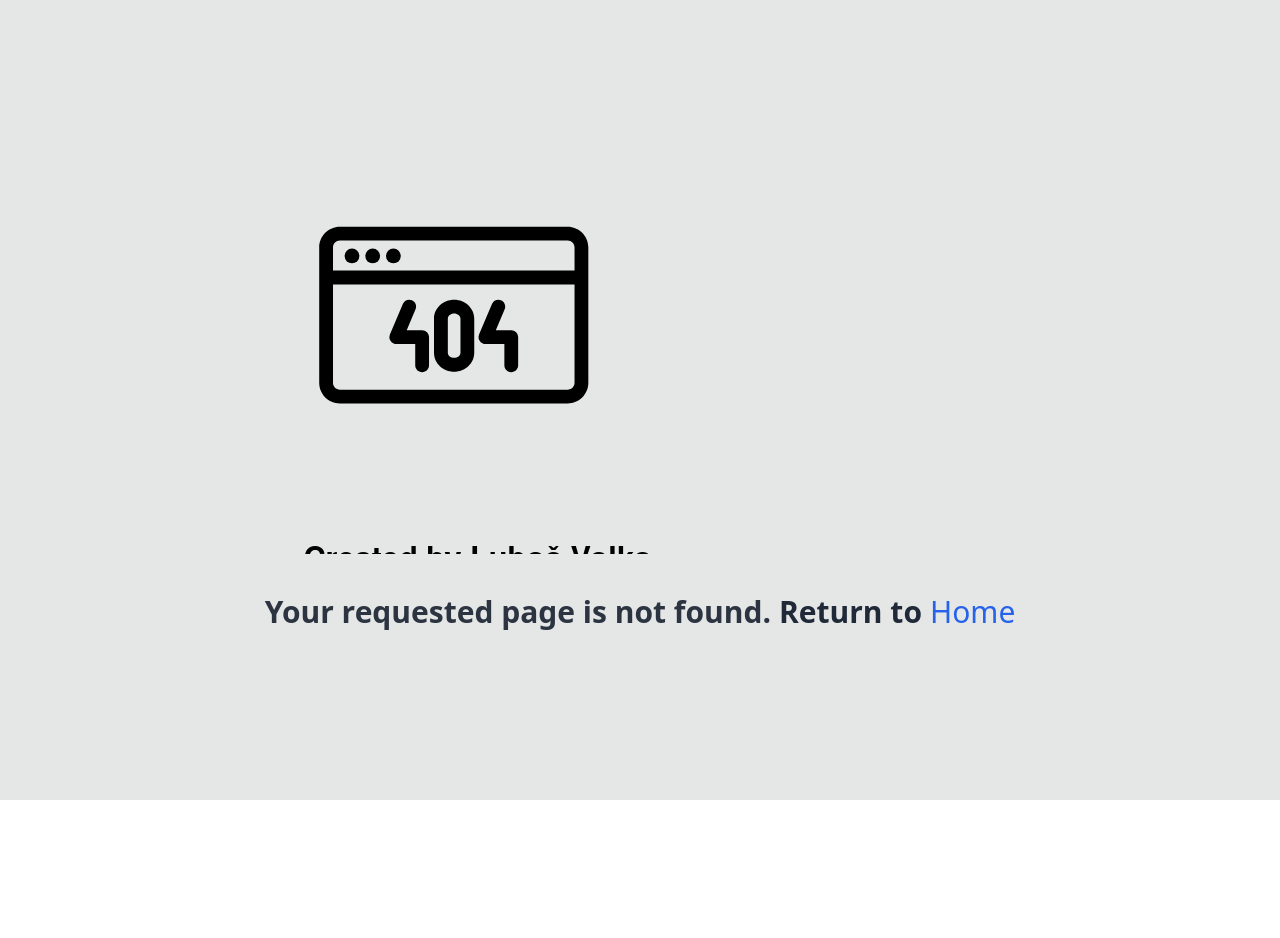
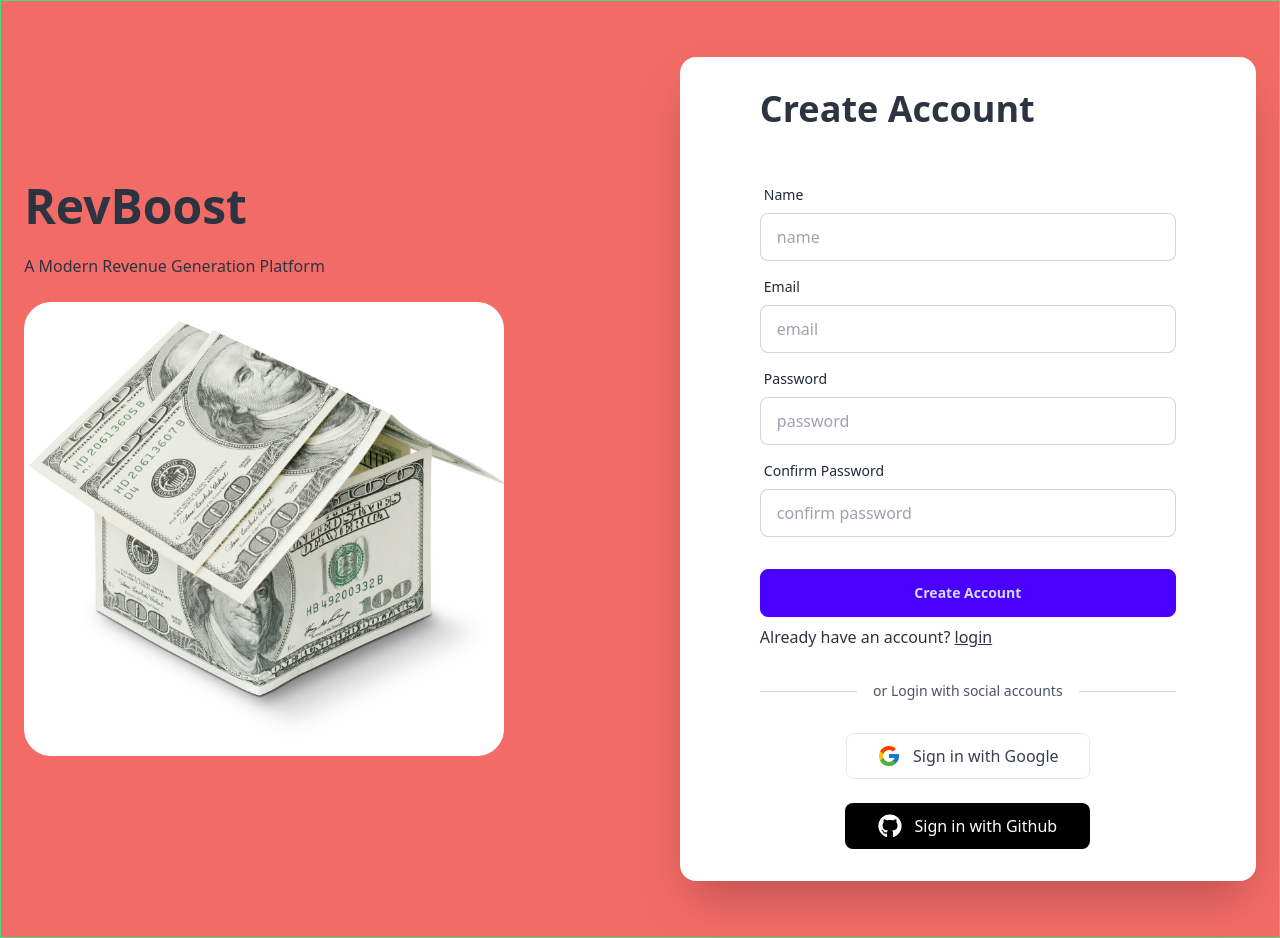
Before and after one commit to maasajal/revboost-solutions, a React (Vite) app: page /register in a window 1280 px wide. Before the commit this address had no page. Before the commit the page ends 800 px from the top, so only its background shows below. Built offline with nearby package versions, Linux system fonts and the light colour scheme.

Commit message:
add: a basic signup page

```diff
--- a/src/pages/Shared/Navbar/Navbar.tsx
+++ b/src/pages/Shared/Navbar/Navbar.tsx
@@ -122,13 +122,13 @@ const Navbar = () => {
         <button className="font-medium mr-5 text-[#FF0000] text-sm">
           Sign In
         </button>
+        <Link to="/register">
           <button className="bg-[#FF0000] font-medium py-1 px-2 rounded-3xl text-white text-sm">
             Sign Up
           </button>
+        </Link>
       </div>
     </div>
-
-
   );
 };
 
--- /dev/null
+++ b/src/pages/authentication/register/Register.tsx
@@ -0,0 +1,106 @@
+import moneyHome from "../../../assets/signup/MoneyHome-SignUp.png";
+import { FaGithub } from "react-icons/fa";
+import { FcGoogle } from "react-icons/fc";
+
+const Register = () => {
+  return (
+    <div className="bg-[#FF08008C]">
+      <div className="hero border border-green-400 py-10">
+        <div className="hero-content flex-col lg:flex-row">
+          <div className="text-center lg:text-left">
+            <div>
+              <h1 className="text-5xl font-bold">RevBoost</h1>
+              <p className="py-6">A Modern Revenue Generation Platform</p>
+            </div>
+            <img src={moneyHome} alt="" className="w-3/4" />
+          </div>
+
+          {/* form */}
+          <div className="card bg-base-100 w-full max-w-xl shrink-0 shadow-2xl py-8 px-20">
+            <form className="card-body p-0">
+              <h3 className="mb-10">Create Account</h3>
+
+              <div className="form-control">
+                <label className="label">
+                  <span className="label-text">Name</span>
+                </label>
+                <input
+                  type="text"
+                  placeholder="name"
+                  className="input input-bordered"
+                  required
+                />
+              </div>
+
+              <div className="form-control">
+                <label className="label">
+                  <span className="label-text">Email</span>
+                </label>
+                <input
+                  type="email"
+                  placeholder="email"
+                  className="input input-bordered"
+                  required
+                />
+              </div>
+
+              <div className="form-control">
+                <label className="label">
+                  <span className="label-text">Password</span>
+                </label>
+                <input
+                  type="password"
+                  placeholder="password"
+                  className="input input-bordered"
+                  required
+                />
+              </div>
+
+              <div className="form-control">
+                <label className="label">
+                  <span className="label-text">Confirm Password</span>
+                </label>
+                <input
+                  type="password"
+                  placeholder="confirm password"
+                  className="input input-bordered"
+                  required
+                />
+              </div>
+              <div className="form-control mt-6">
+                <button className="btn btn-primary">Create Account</button>
+              </div>
+              <p>
+                Already have an account?{" "}
+                <span className="underline cursor-pointer">login</span>{" "}
+              </p>
+            </form>
+
+            {/* social */}
+            <div className="flex items-center py-8 space-x-1">
+              <div className="flex-1 h-px sm:w-16 bg-gray-300"></div>
+              <p className="px-3 text-sm text-gray-600">
+                or Login with social accounts
+              </p>
+              <div className="flex-1 h-px sm:w-16 bg-gray-300"></div>
+            </div>
+
+            <div className="flex flex-col items-center gap-6">
+              <button className="bg-white flex items-center text-gray-700 justify-center gap-x-3 text-sm sm:text-base rounded-lg hover:bg-gray-100 duration-300 transition-colors border px-[30px] py-2.5">
+                <FcGoogle className="size-6" />
+                <span>Sign in with Google</span>
+              </button>
+
+              <button className="bg-black rounded-lg text-sm sm:text-base flex items-center gap-x-3 justify-center text-white hover:bg-black/80 duration-300 transition-colors border border-transparent px-8 py-2.5">
+                <FaGithub className="size-6" />
+                <span>Sign in with Github</span>
+              </button>
+            </div>
+          </div>
+        </div>
+      </div>
+    </div>
+  );
+};
+
+export default Register;
--- a/src/routes/Router.tsx
+++ b/src/routes/Router.tsx
@@ -4,6 +4,7 @@ import Home from "../pages/Home/Home";
 import About from "../pages/AboutPage/About";
 import Contact from "../pages/ContactPage/Contact";
 import ErrorPage from "../pages/ErrorPage/ErrorPage";
+import Register from "../pages/authentication/register/Register";
 
 const router = createBrowserRouter([
   {
@@ -25,5 +26,9 @@ const router = createBrowserRouter([
       },
     ],
   },
+  {
+    path: "/register",
+    element: <Register></Register>,
+  },
 ]);
 export default router;
```
Also changed, not shown: src/assets/signup/MoneyHome-SignUp.png (added). Lines whose indentation alone changed are shown as unchanged.
